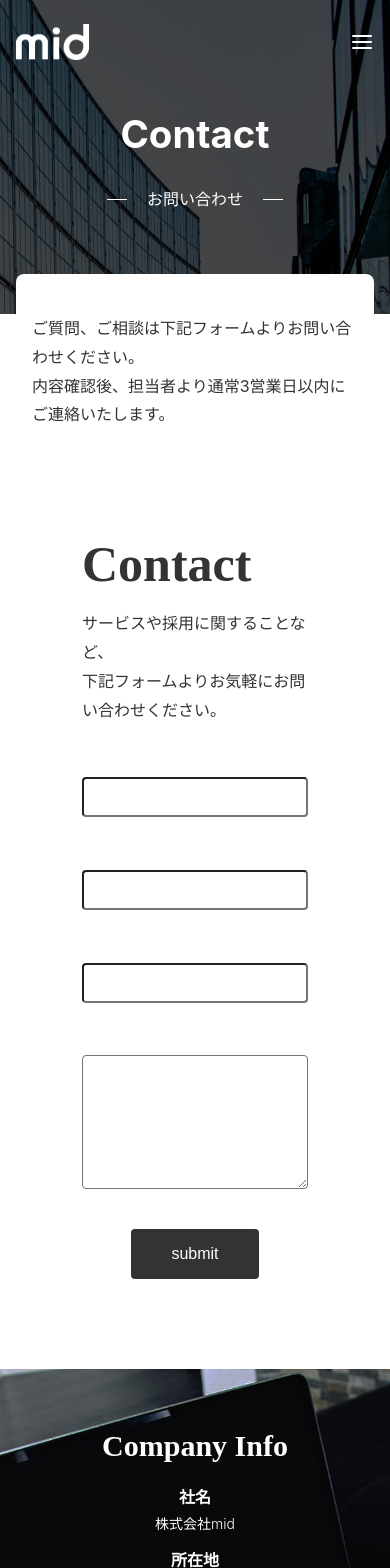
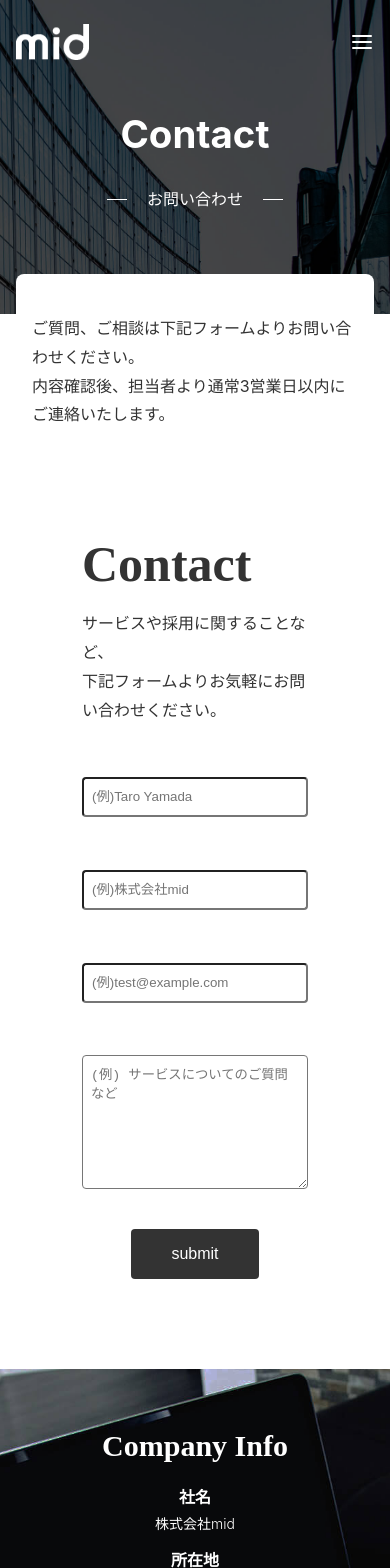
Before and after one commit to suzukiyoshihisa/mid-corporate, a Next.js app: page /contact in a window 390 px wide. Shown: the top 1568 px of the page. Built offline with nearby package versions, Linux system fonts and the light colour scheme.

Commit message:
contactのデザイン変更

```diff
--- a/app/_components/Address/index.module.css
+++ b/app/_components/Address/index.module.css
@@ -71,4 +71,8 @@
   .engage {
     display: none;
   }
+
+  .title {
+		font-size: 32px;
+	}
 }
--- a/app/_components/Clients/index.module.css
+++ b/app/_components/Clients/index.module.css
@@ -46,9 +46,9 @@
 
   .text {
     display: flex;
-    gap: 50px;
     align-items: center;
     justify-content: center;
+    padding: 30px;
   }
 
   .number {
--- a/app/_components/ContactForm/index.module.css
+++ b/app/_components/ContactForm/index.module.css
@@ -10,6 +10,7 @@
   flex: 1;
   margin-top: 24px;
   color: #ffffff;
+  text-align: left;
 }
 
 .sectionTitle {
--- a/app/_components/ContactForm/index.tsx
+++ b/app/_components/ContactForm/index.tsx
@@ -42,6 +42,7 @@ export default function ContactForm() {
           type="text"
           id="name"
           name="name"
+          placeholder="(例)Taro Yamada"
         />
       </div>
 
@@ -54,6 +55,7 @@ export default function ContactForm() {
           type="text"
           id="company"
           name="company"
+          placeholder="(例)株式会社mid"
         />
       </div>
       <div className={styles.item}>
@@ -65,13 +67,14 @@ export default function ContactForm() {
           type="text"
           id="email"
           name="email"
+          placeholder="(例)test@example.com"
         />
       </div>
       <div className={styles.item}>
         <label className={styles.label} htmlFor="message">
           メッセージ
         </label>
-        <textarea className={styles.textarea} id="message" name="message" />
+        <textarea className={styles.textarea} id="message" name="message" placeholder="(例) サービスについてのご質問など" />
       </div>
       <div className={styles.actions}>
         {state.status === 'error' && (
--- a/app/_components/Profile/index.tsx
+++ b/app/_components/Profile/index.tsx
@@ -3,8 +3,8 @@ import styles from "./index.module.css";
 export default function Profile() {
   return (
     <section className={styles.profile} id="profile">
-      <h2 className={styles.title}>Profile</h2>
       <div className={styles.profileContent}>
+        <h2 className={styles.title}>Profile</h2>
         <div className={styles.profileData}>
           <p className={styles.name}>
             代表取締役：廣田将大
```
Also changed, not shown: app/_components/Profile/index.module.css (+13 -2 lines).
